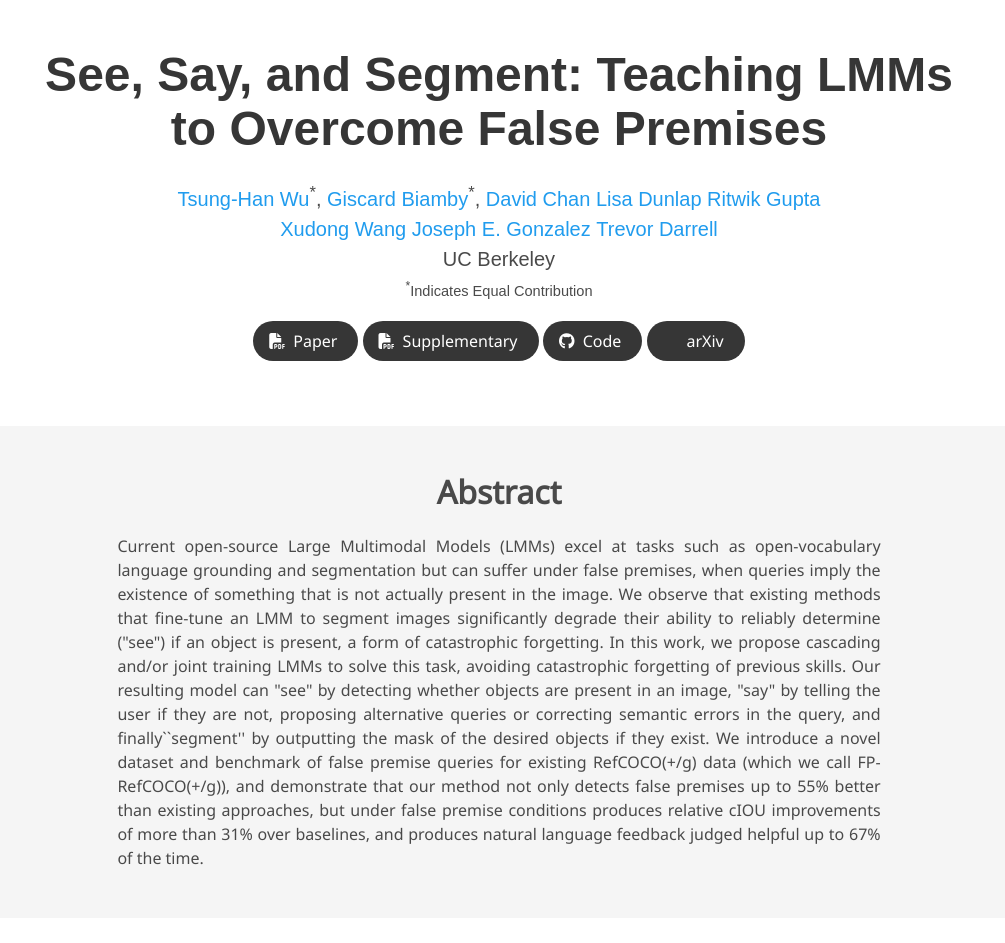
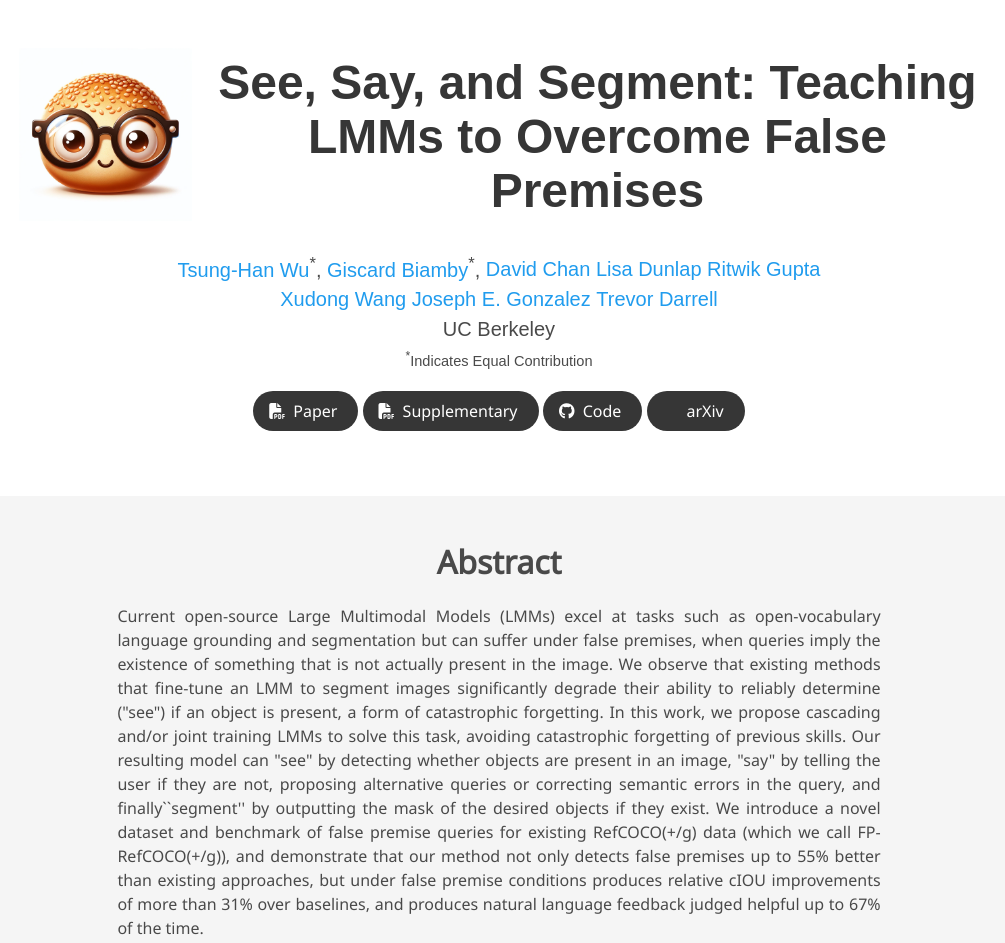
Before and after one commit to see-say-segment/see-say-segment.github.io, a plain HTML site: page index.html in a window 1280 px wide. Shown: the top 943 px of the page, without its empty margins (141-1146 px from the left). Drawn offline with nearby package versions, Linux system fonts and the light colour scheme; some icons are missing; a web font is replaced by a local one.

Commit message:
Add logo to header

```diff
--- a/index.html
+++ b/index.html
@@ -55,8 +55,9 @@
     <section class="hero">
         <div class="hero-body">
             <div class="container is-max-desktop">
-                <div class="columns is-centered">
-                    <div class="column has-text-centered ">
+                <div class="columns is-centered is-vcentered">
+                    <div class="column"><img src="static/images/sesame_logo.png" height="187" width="187"></div>
+                    <div class="column has-text-centered is-four-fifths is-vcentered">
                         <h1 class="title is-1 publication-title">See, Say, and Segment: Teaching LMMs to Overcome False
                             Premises</h1>
                     </div>
```
Also changed, not shown: 1 other file.
